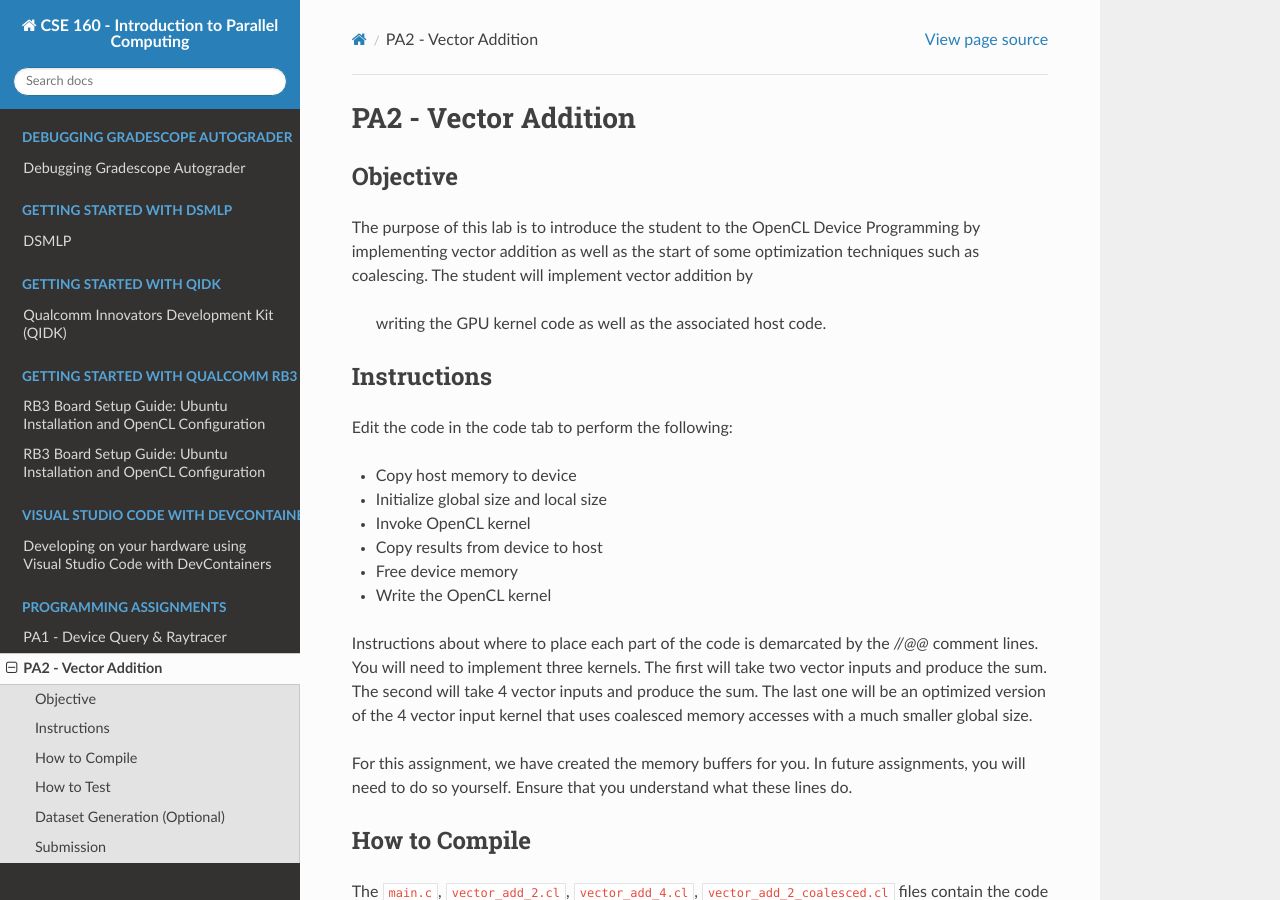
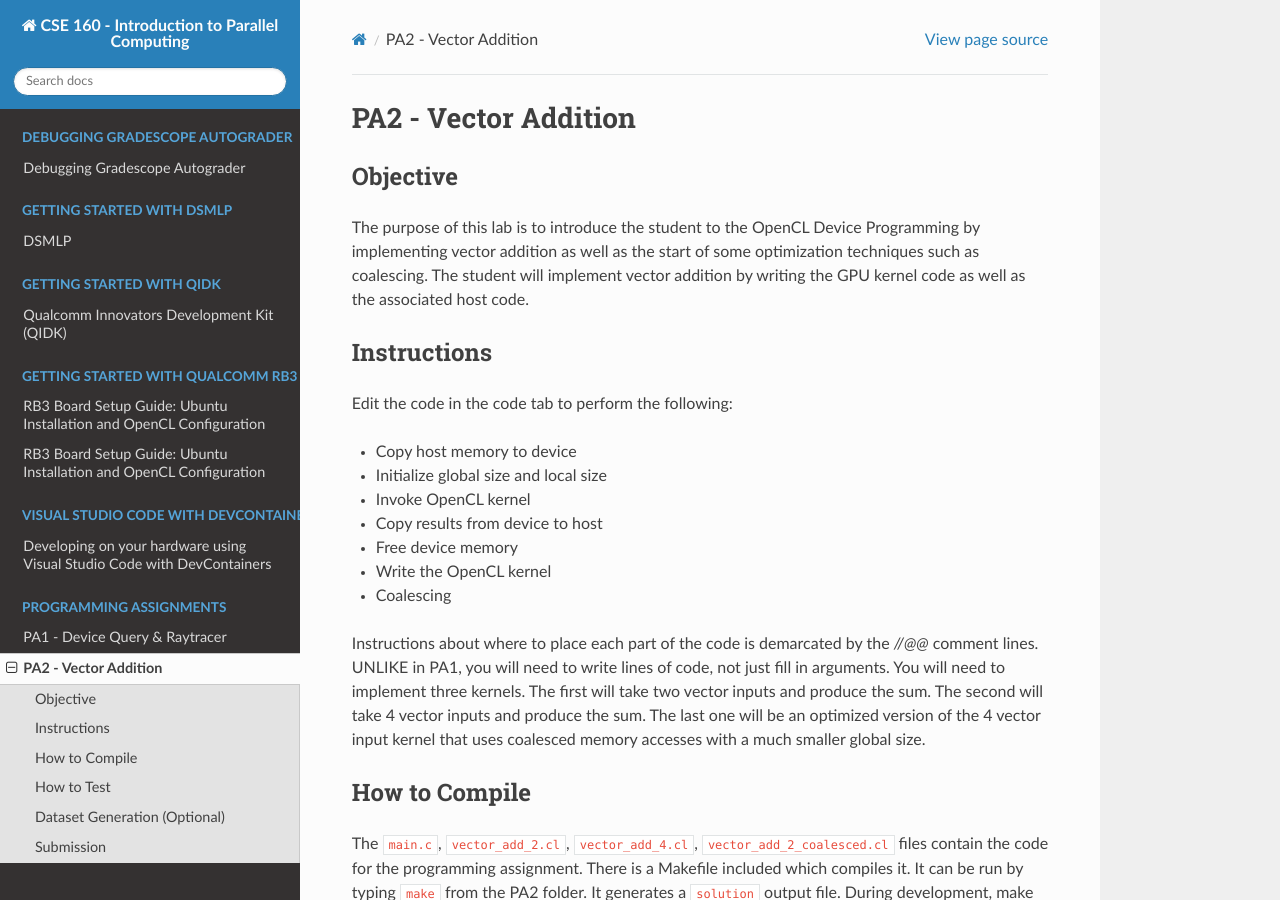
Before and after one commit to KastnerRG/cse160-docs, a Sphinx documentation site: the page built from docs/source/PA2.rst, in a window 1280 px wide and 900 px high. Built offline with Sphinx 7.4.7 and the Read the Docs theme 3.1.0, drawn with Linux system fonts in a browser that asks for light colours; formulas are drawn with MathJax 3.

Commit message:
Remove line about memory buffers, students make it now

```diff
--- a/docs/source/PA2.rst
+++ b/docs/source/PA2.rst
@@ -5,7 +5,7 @@ Objective
 ^^^^^^^^^
 The purpose of this lab is to introduce the student to the OpenCL Device Programming by implementing vector addition
 as well as the start of some optimization techniques such as coalescing. The student will implement vector addition by
- writing the GPU kernel code as well as the associated host code.
+writing the GPU kernel code as well as the associated host code.
 
 Instructions
 ^^^^^^^^^^^^^
@@ -17,12 +17,11 @@ Edit the code in the code tab to perform the following:
 - Copy results from device to host
 - Free device memory
 - Write the OpenCL kernel
+- Coalescing
 
-Instructions about where to place each part of the code is demarcated by the `//@@` comment lines.
+Instructions about where to place each part of the code is demarcated by the `//@@` comment lines. UNLIKE in PA1, you will need to write lines of code, not just fill in arguments.
 You will need to implement three kernels.  The first will take two vector inputs and produce the sum.  The second will take 4 vector inputs and produce the sum.
 The last one will be an optimized version of the 4 vector input kernel that uses coalesced memory accesses with a much smaller global size.
-
-For this assignment, we have created the memory buffers for you.  In future assignments, you will need to do so yourself.  Ensure that you understand what these lines do.
 
 How to Compile
 ^^^^^^^^^^^^^^
```
